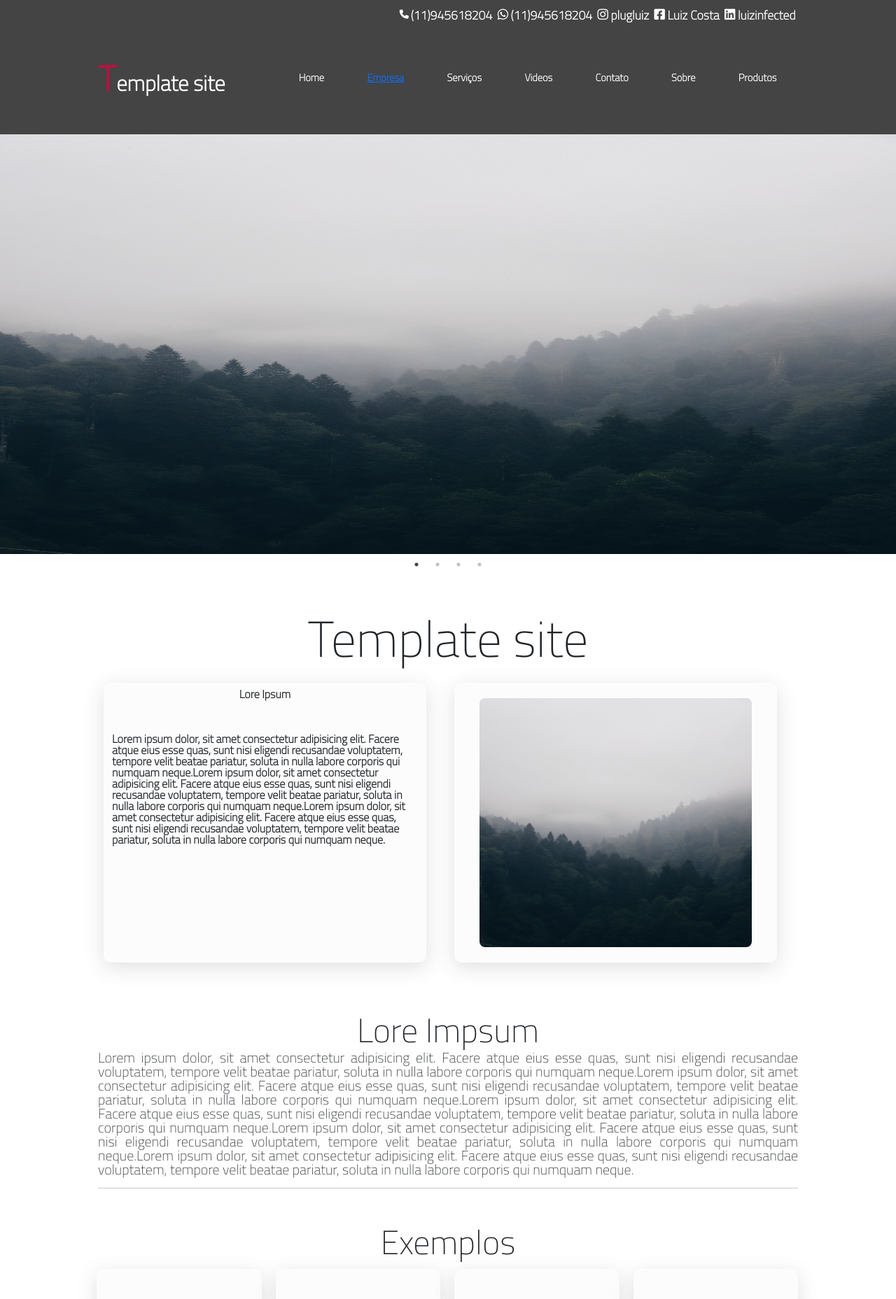
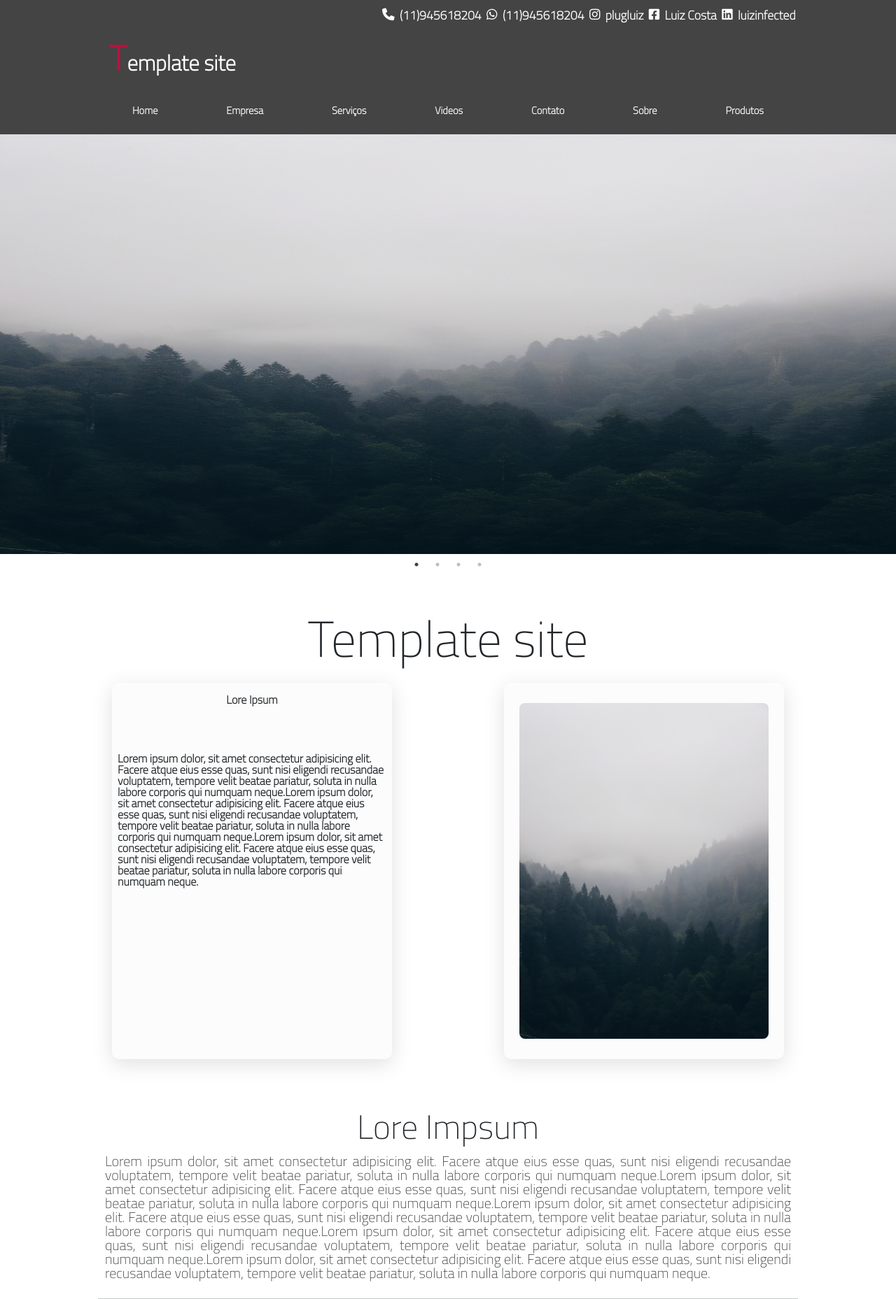
Before and after one commit to luizinfected/templateSitePHPdynamic, a PHP site: page / in a window 1280 px wide. Shown: the top 1857 px of the page at 70% size. Run offline with PHP 8.4, Linux system fonts and the light colour scheme; some libraries are stand-ins or nearby versions.

Commit message:
'responsive'

```diff
--- a/footer.php
+++ b/footer.php
@@ -1,32 +1,46 @@
 <footer>
     <div class="wrapper">
         <div class="row">
-            <div class="col-4 info-footer">
-                <p class="text-center"> <?= $endereco,' ', $cep ?></p>
-                <a href="" class="text-center"><i
-                        class="fa-solid fa-phone fa-xs"></i><?='(',$telefone1[0],')', $telefone1[1]?>
-                </a>
-                <a href="" class="text-center"><i
-                        class="fa-brands fa-whatsapp "></i><?='(',$telefone1[0],')', $telefone1[1]?>
-                </a>
-                <a href="<?=$instagram ?>" class="text-center"><i
-                        class="fa-brands fa-instagram"></i><?= $instagram?></a>
-                <a href="<?=$facebook ?>" class="text-center"><i
-                        class="fa-brands fa-facebook-square"></i><?= $facebook?></a>
-                <a href="<?=$linkedin ?>" class="text-center"><i class="fa-brands fa-linkedin"></i><?= $linkedin?></a>
+
+            <div>
+                <ul class="footer-links">
+                    <li><a href="index.php">Home</a></li>
+                    <li><a href="empresa.php">Empresa</a></li>
+                    <li><a href="#">Serviços</a></li>
+                    <li><a href="#">Videos</a></li>
+                    <li><a href="#">Contato</a></li>
+                    <li><a href="#">Sobre</a></li>
+                    <li><a href="#">Produtos</a></li>
+                </ul>
             </div>
 
-            <div class="col-8">
-                <ul class="header-links h-100">
-                    <li>Home</li>
-                    <li>Empresa</li>
-                    <li>Serviços</li>
-                    <li>Videos</li>
-                    <li>Contato</li>
-                    <li>Sobre</li>
-                    <li>Produtos</li>
-                </ul>
+            <div class="info-footer">
+                <p class="text-center"> <?= $endereco,' ', $cep ?></p>
+
+                <a href="" class="text-center">
+                    <i class="fa-solid fa-phone"></i><span
+                        class="top-links"><?='(',$telefone1[0],')', $telefone1[1]?></span>
+                </a>
+                <a href="" class="text-center">
+                    <i class="fa-brands fa-whatsapp "></i><span
+                        class="top-links"><?='(',$telefone1[0],')', $telefone1[1]?></span>
+                </a>
+                <a href="<?=$instagram ?>" class="text-center">
+                    <i class="fa-brands fa-instagram"></i><span class="top-links"><?= $instagram?></span>
+                </a>
+                <a href="<?=$facebook ?>" class="text-center">
+                    <i class="fa-brands fa-facebook-square"></i><span class="top-links"><?= $facebook?></span>
+                </a>
+                <a href="<?=$linkedin ?>" class="text-center">
+                    <i class="fa-brands fa-linkedin"></i><span class="top-links"><?= $linkedin?></span>
+                </a>
+
             </div>
+
+            <div class="copyright text-center">
+                Copyright © <?= $nomeSite ?> (Lei 9610 de 19/02/1998)
+            </div>
+
         </div>
     </div>
 </footer>
--- a/header.php
+++ b/header.php
@@ -3,29 +3,43 @@
 
         <div class="header-top">
 
-            <i class="fa-solid fa-phone fa-xs"></i><?='(',$telefone1[0],')', $telefone1[1]?>
-            <i class="fa-brands fa-whatsapp "></i><?='(',$telefone1[0],')', $telefone1[1]?>
-            <i class="fa-brands fa-instagram"></i><?= $instagram?>
-            <i class="fa-brands fa-facebook-square"></i><?= $facebook?>
-            <i class="fa-brands fa-linkedin"></i><?= $linkedin?>
+
+            <i class="fa-solid fa-phone"></i>
+            <span class="top-links"><?='(',$telefone1[0],')', $telefone1[1]?></span>
+            <i class="fa-brands fa-whatsapp "></i>
+            <span class="top-links"><?='(',$telefone1[0],')', $telefone1[1]?></span>
+            <i class="fa-brands fa-instagram"></i>
+            <span class="top-links"><?= $instagram?></span>
+            <i class="fa-brands fa-facebook-square"></i>
+            <span class="top-links"><?= $facebook?></span>
+            <i class="fa-brands fa-linkedin"></i>
+            <span class="top-links"><?= $linkedin?></span>
 
         </div>
 
         <div class="row header-base">
-            <div class="col-3">
+            <div class="">
                 <!-- <img src="images/logo.png" class="img-fluid rounded w-75 h-100" alt="<?= $nomeSite ?>"> -->
                 <!-- ou logo -->
                 <p class="brand"><?= $nomeSite ?></p>
             </div>
-            <div class="col-9">
-                <ul class="header-links h-100">
-                    <li>Home</li>
-                    <li><a href="empresa.php">Empresa</a></li>
-                    <li>Serviços</li>
-                    <li>Videos</li>
-                    <li>Contato</li>
-                    <li>Sobre</li>
-                    <li>Produtos</li>
+            <div class="header-links-principal">
+
+                <i id="btn"
+                    onclick="getElementById('menu').style.display = 'block'; getElementById('btn').style.transform = 'rotate(90deg)';  getElementById('btn').style.transition = '.2s' "
+                    class="fa-solid fa-bars text-center responsive-menu" style="width: 100%; padding: 1em">
+                </i>
+
+                <ul class="header-links" id="menu">
+
+                    <li class="li"><a href="index.php">Home</a></li>
+                    <li class="li"><a href="empresa.php">Empresa</a></li>
+                    <li class="li"><a href="#">Serviços</a></li>
+                    <li class="li"><a href="#">Videos</a></li>
+                    <li class="li"><a href="#">Contato</a></li>
+                    <li class="li"><a href="#">Sobre</a></li>
+                    <li class="li"><a href="#">Produtos</a></li>
+
                 </ul>
             </div>
         </div>
--- a/index.php
+++ b/index.php
@@ -16,8 +16,8 @@
     <div class="wrapper">
         <h1 class="display-2 text-center pt-5"><?=$nomeSite ?></h1>
 
-        <div class="row">
-            <div class="box">
+        <div class="boxes">
+            <div class="box p-2">
                 <h1 class="text-center mt-2">Lore Ipsum</h1>
                 <p class="text-center mt-5 lead"></p> Lorem ipsum dolor, sit amet consectetur adipisicing elit. Facere
                 atque eius esse quas, sunt nisi
@@ -52,8 +52,8 @@
         </p>
         <hr>
 
-        <div class="row mt-5 mb-5">
-            <h1 class="text-center display-5">Exemplos</h1>
+        <h1 class="text-center display-5">Exemplos</h1>
+        <div class="boxes mt-5 mb-5">
             <div class="box-slide"></div>
             <div class="box-slide"></div>
             <div class="box-slide"></div>
--- a/style/style.css
+++ b/style/style.css
@@ -8,6 +8,9 @@ body {
   font-family: "Cairo", sans-serif;
   font-weight: bold;
   font-size: 1em;
+}
+body p{
+  padding: .5em;
 }
 header {
   padding: 5px;
@@ -54,13 +62,20 @@ header {
   justify-content: space-around;
 }
 .header-links li {
-  margin: 1.5em;
+  margin: 1em;
   font-size: 0.9em;
 }
 .header-links li:hover {
   border-bottom: 2px solid var(--primary-color);
   transition: all 2s ease;
 }
+.header-links li a {
+  color: #fff;
+  text-decoration: none;
+}
+
+
+/* fim header =============================================== */
 .carrousel {
   height: 600px;
   width: 100%;
@@ -70,9 +85,10 @@ header {
   height: 600px;
   overflow: hidden;
 }
+
 .box {
-  height: 400px;
-  width: 45%;
+  /* height: 400px; */
+  width: 400px;
   margin: 20px;
   box-shadow: rgba(100, 100, 111, 0.2) 0px 7px 29px 0px;
   /* box-shadow: rgb(38, 57, 77) 0px 20px 30px -10px; */
@@ -97,9 +113,14 @@ header {
   border: 2px solid #fcfcfc;
   border-radius: 10px;
 }
+.boxes{
+  display: flex;
+  flex-wrap: wrap;
+  justify-content: space-between;
+}
 .box-slide {
   height: 250px;
-  width: 23%;
+  width: 200px;
   margin: 10px;
   box-shadow: rgba(100, 100, 111, 0.2) 0px 7px 29px 0px;
   border-radius: 10px;
```
Also changed, not shown: other parts of style/style.css (+87 -1 lines).
